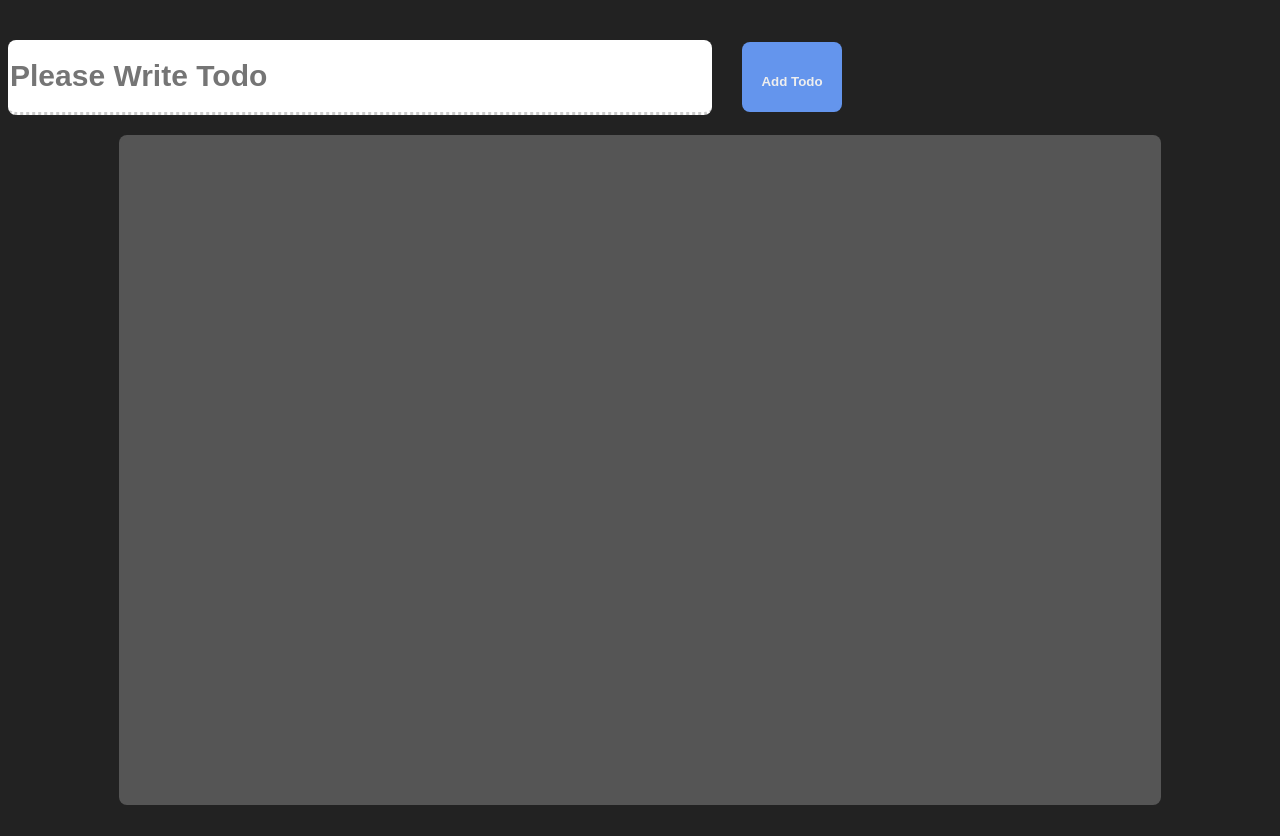
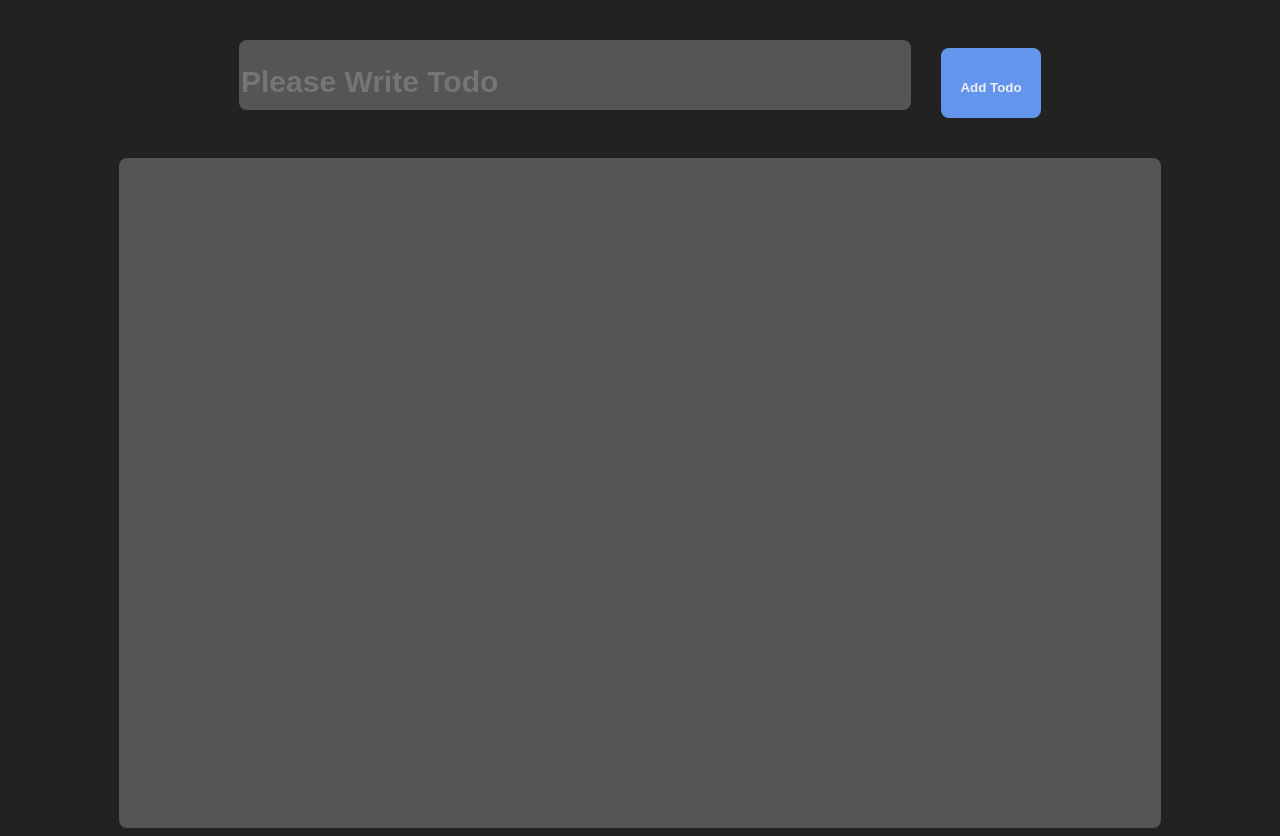
Before and after one commit to yk-you0922/VueTodo, a Vue app: page / in a window 1280 px wide. Before the commit the page ends 813 px from the top, so only its background shows below. Built offline with nearby package versions, Linux system fonts and the light colour scheme.

Commit message:
フォームデータバインディング

```diff
--- a/src/components/Form.vue
+++ b/src/components/Form.vue
@@ -1,13 +1,16 @@
 <template>
-  <div class="form-btn-wrapper">
+  <div id="todoForm" class="form-btn-wrapper">
     <input
-      id="todo" class="todo-form"
-      type="text" placeholder="Please Write Todo"
-      v-model="state.todo"
+      id="todo"
+      class="todo-form"
+      type="search"
+      placeholder="Please Write Todo"
+      v-model="props.todoTextValue"
+      @input="$emit('update:todoTextValue', $event.target.value)"
     />
     <button
       class="submit-btn"
-      @click="onClick"
+      v-on:click="onSubmit()"
     >
       Add Todo
     </button>
@@ -15,27 +18,27 @@
 </template>
 
 <script lang="ts">
-import { defineComponent, reactive } from 'vue';
-
-interface State {
-  todo: string;
-}
+import { defineComponent } from 'vue';
 
 export default defineComponent ({
-  setup() {
-    const state = reactive<State>({
-      todo: ''
-    })
+  name: 'Form',
+  props: {
+    todoTextValue: {
+      type: String
+    }
+  },
+  setup(props, { emit }) {
 
-    const onClick = () => {
-      console.log(state.todo);
+    const onSubmit = () => {
+      // emit()の中身をキーに、親コンポーネントとイベントを繋ぐ
+      emit('onClickAddTodo', props);
     }
 
     return {
-      state,
-      onClick
+      props,
+      onSubmit,
     }
-  }
+  },
 }) // export default defineComponent
 </script>
 
@@ -44,17 +47,20 @@ export default defineComponent ({
   .form-btn-wrapper {
     vertical-align: middle;
     position: relative;
+    width: 80%;
+    margin: 0 auto;
   }
 
   .todo-form {
     margin-right: 30px;
     height: 70px;
-    width: 700px;
     border-radius: 8px;
     border: none;
-    border-bottom: 3px dotted #ccc;
     outline: 0;
-    font-size: 30px;
+    font-size: 50px;
+    font-weight: bold;
+    background-color: #555;
+    color: #777;
   }
 
   .todo-form::placeholder {
@@ -64,7 +70,7 @@ export default defineComponent ({
   }
 
   input:focus {
-    outline: 3px #f0f8ff solid;
+    outline: 3px #777 solid;
   }
 
   .submit-btn {
```
